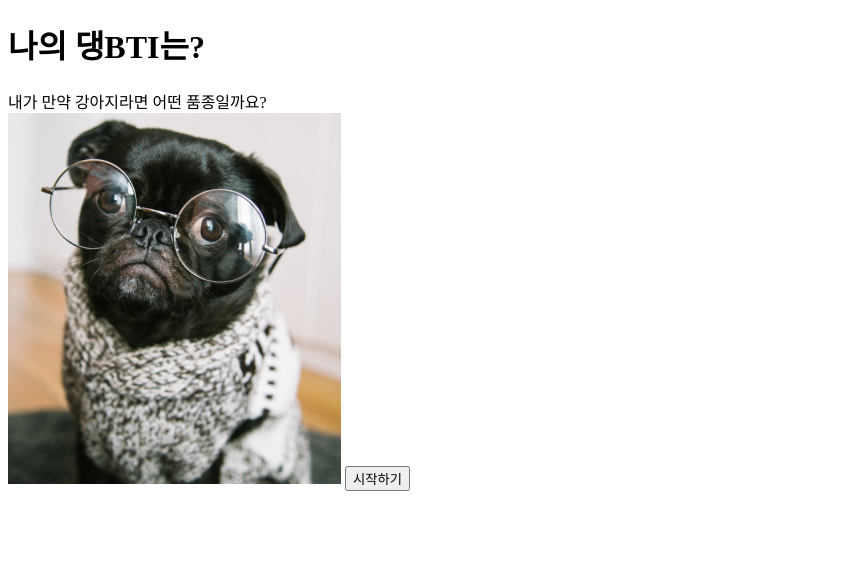
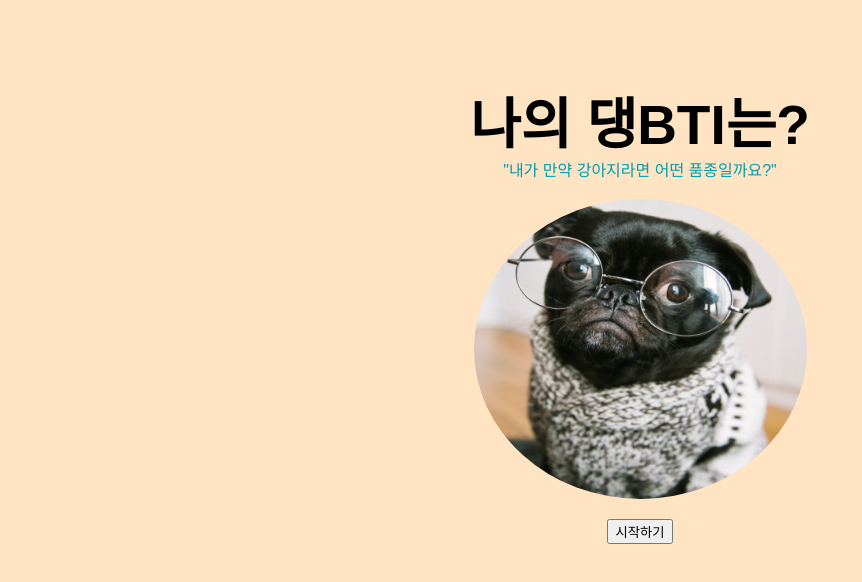
Before and after one commit to softBUD/mbti, a plain HTML site: page src/index.html in a window 1280 px wide. Shown: the whole page, without its empty margins (0-862 px from the left). Drawn offline with Linux system fonts and the light colour scheme; a web font is replaced by a local one.

Commit message:
1124 css 적용

```diff
--- /dev/null
+++ b/src/css/reset.css
@@ -0,0 +1,45 @@
+html,body,div,span,applet,object,iframe,h1,h2,h3,h4,h5,h6,p,blockquote,pre,a,abbr,acronym,address,big,cite,code,del,dfn,em,img,ins,kbd,q,s,samp,
+small,strike,strong,sub,sup,tt,var,b,u,i,center,dl,dt,dd,ol,ul,li,fieldset,form,label,legend,table,caption,tbody,tfoot,thead,tr,th,td,article,
+aside,canvas,details,embed,figure,figcaption,footer,header,hgroup,menu,
+nav,output,ruby,section,summary,time,mark,audio,video {
+  margin: 0;
+  padding: 0;
+  border: 0;
+  font-size: 100%;
+  font: inherit;
+  vertical-align: baseline;
+}
+/* HTML5 display-role reset for older browsers */
+article,aside,details,figcaption,figure,footer,header,hgroup,menu,
+nav,section {
+  display: block;
+}
+body {
+  line-height: 1;
+}
+ol,
+ul {
+  list-style: none;
+}
+blockquote,
+q {
+  quotes: none;
+}
+blockquote:before,
+blockquote:after,
+q:before,
+q:after {
+  content: "";
+  content: none;
+}
+table {
+  border-collapse: collapse;
+  border-spacing: 0;
+}
+input:focus {
+  outline: none;
+}
+a {
+  color: inherit;
+  text-decoration: none;
+}
--- /dev/null
+++ b/src/css/style.css
@@ -0,0 +1,65 @@
+@charset "utf-8";
+@import "reset.css";
+@font-face {
+    font-family: 'Cafe24Ssurround';
+    src: url('https://cdn.jsdelivr.net/gh/projectnoonnu/noonfonts_2105_2@1.0/Cafe24Ssurround.woff') format('woff');
+    font-weight: normal;
+    font-style: normal;
+}
+
+@font-face {
+    font-family: 'Cafe24SsurroundAir';
+    src: url('https://cdn.jsdelivr.net/gh/projectnoonnu/noonfonts_2105_2@1.0/Cafe24SsurroundAir.woff') format('woff');
+    font-weight: normal;
+    font-style: normal;
+}
+@import url('https://fonts.googleapis.com/css2?family=Noto+Sans+KR:wght@400;500;700;900&display=swap');
+
+.sr-only {
+    position:absolute;
+    left:-10000px;
+    top:auto;
+    width: 1px;
+    height: 1px;
+    overflow: hidden;
+}
+
+body{
+    margin: 98px auto 0;
+    box-sizing: border-box;
+    font-family: 'Cafe24SsurroundAir', 'Noto Sans KR', sans-serif;
+    background-color: bisque;
+    height: 100%;
+}
+
+button {
+    font-family: 'Noto Sans KR', sans-serif;
+}
+
+/*인트로 페이지 스타일링*/
+.intro-container {
+    display: flex;
+    flex-direction: column;
+    align-items: center;
+
+}
+.intro-container img {
+    display: block;
+    width: 333px;
+    height: 300px;
+    margin-bottom: 20px;
+    border-radius: 70%;
+}
+.intro-container h1 {
+    font-weight: 700;
+    font-family: 'Cafe24Ssurround', sans-serif;
+    font-size: 55px;
+    line-height: 55px;
+    margin-bottom: 10px;
+}
+
+.intro-desc {
+    color: #009DAE;
+    margin-bottom: 20px;
+
+}
--- a/src/index.html
+++ b/src/index.html
@@ -1,15 +1,18 @@
 <!DOCTYPE html>
-<html lang="kr">
+<html lang="ko">
 <head>
     <meta charset="UTF-8">
     <meta http-equiv="X-UA-Compatible" content="IE=edge">
     <meta name="viewport" content="width=device-width, initial-scale=1.0">
     <title>mbti</title>
+    <link rel="stylesheet" href="css/style.css">
 </head>
 <body>
+    <div class="intro-container">
     <h1>나의 댕BTI는?</h1>
-    <div>내가 만약 강아지라면 어떤 품종일까요?</div>
+    <div class="intro-desc">"내가 만약 강아지라면 어떤 품종일까요?"</div>
     <img src="./images/dogbti.png" alt="">
     <button type="button" onclick="location.href='/question'">시작하기</button>
+</div>
 </body>
 </html>
```
Also changed, not shown: src/component/question.html (+1 -0 lines), src/component/result.html (+2 -1 lines).
